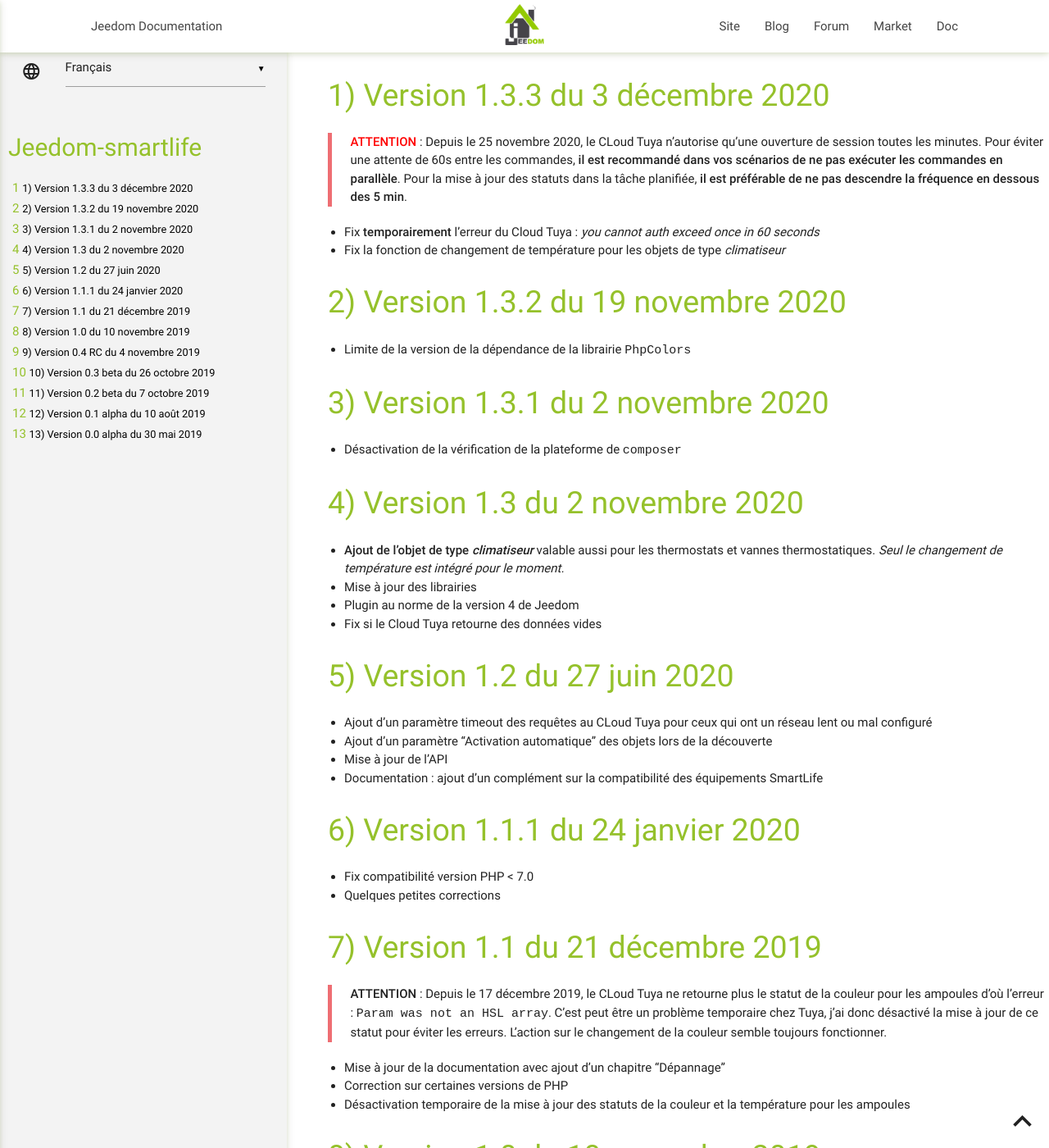
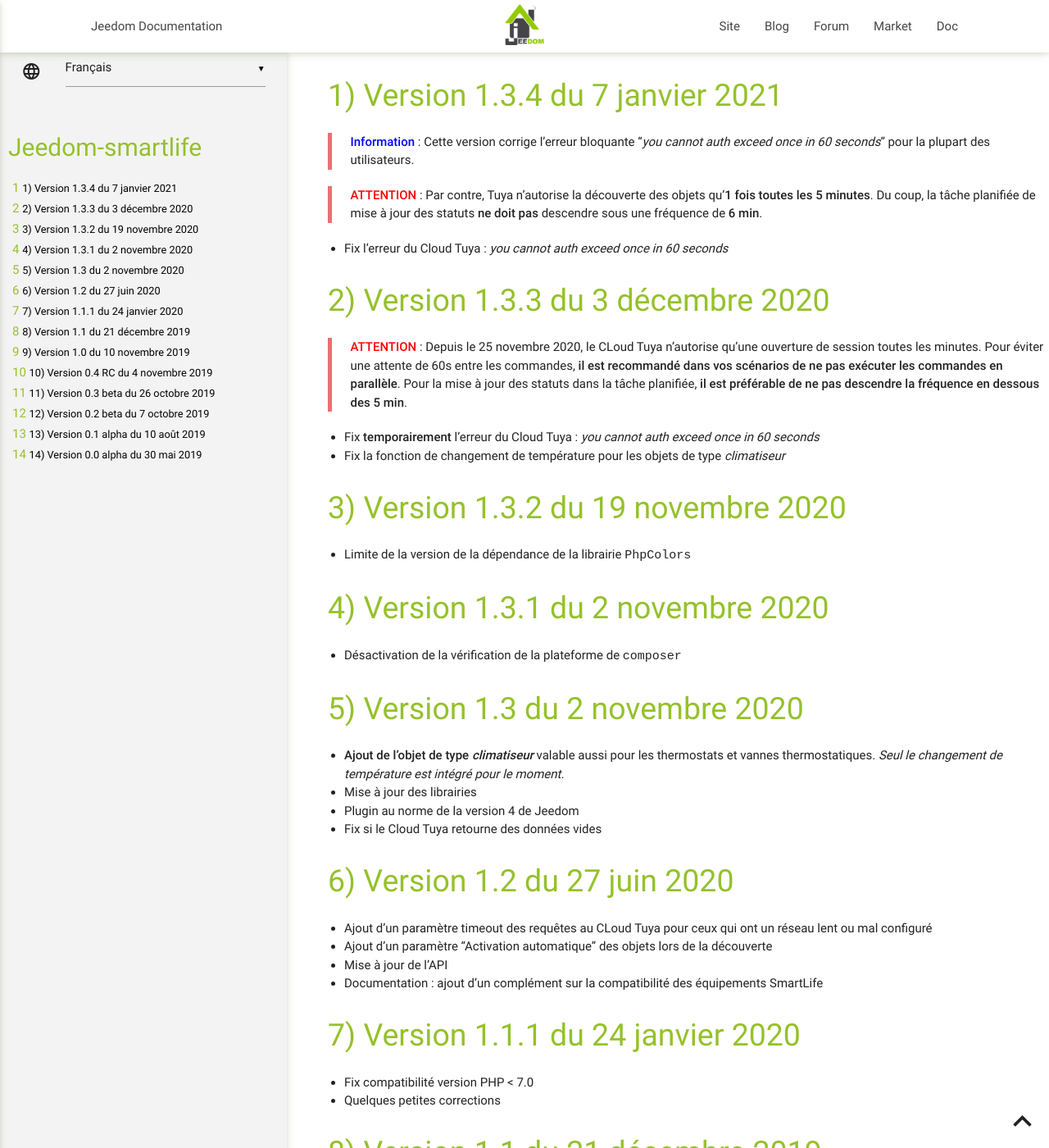
Before and after one commit to sabinus52/jeedom-smartlife, a Jekyll site: the page built from docs/fr_FR/changelog.md, in a window 1280 px wide and 1400 px high. Shown: the whole window at 82% size. Built offline with Jekyll 4.4.1, drawn with Linux system fonts in a browser that asks for light colours; our own code applies the rules of GitHub Pages for plain Markdown files; some of the changed text lies outside the part shown.

Commit message:
Bump version 1.3.4

```diff
--- a/docs/fr_FR/changelog.md
+++ b/docs/fr_FR/changelog.md
@@ -1,3 +1,13 @@
+# Version 1.3.4 du 7 janvier 2021
+
+> <span style="color:blue">**Information**</span> : Cette version corrige l'erreur bloquante "*you cannot auth exceed once in 60 seconds*" pour la plupart des utilisateurs.
+
+> <span style="color:red">**ATTENTION**</span> : Par contre, Tuya n'autorise la découverte des objets qu'**1 fois toutes les 5 minutes**. Du coup, la tâche planifiée de mise à jour des statuts **ne doit pas** descendre sous une fréquence de **6 min**.
+
+- Fix l'erreur du Cloud Tuya : *you cannot auth exceed once in 60 seconds*
+
+
+
 # Version 1.3.3 du 3 décembre 2020
 
 > <span style="color:red">**ATTENTION**</span> : Depuis le 25 novembre 2020, le CLoud Tuya n'autorise qu'une ouverture de session toutes les minutes. Pour éviter une attente de 60s entre les commandes, **il est recommandé dans vos scénarios de ne pas exécuter les commandes en parallèle**. Pour la mise à jour des statuts dans la tâche planifiée, **il est préférable de ne pas descendre la fréquence en dessous des 5 min**.
```
Also changed, not shown: docs/fr_FR/index.md (+1 -1 lines).
